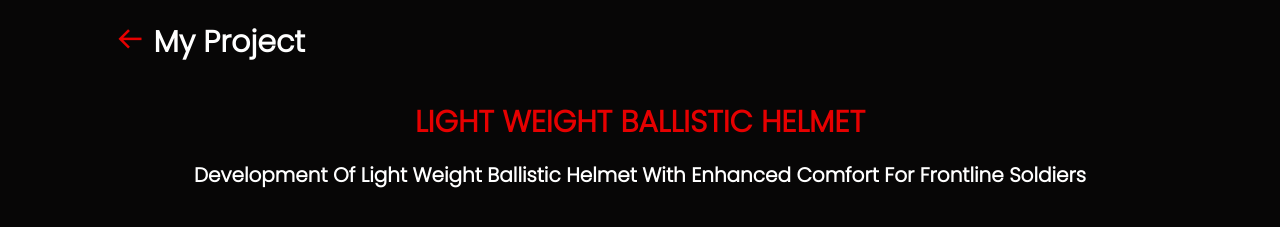
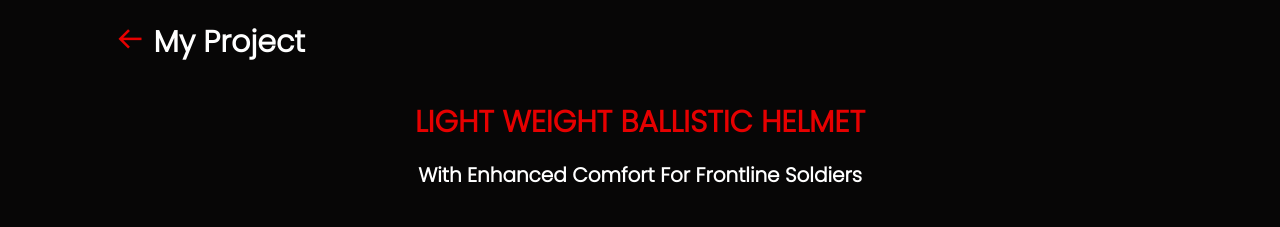
Before and after one commit to sathishsenthilkumar210/sathishportfolio, a plain HTML site: page Project-2.html in a window 1280 px wide. Shown: the top 227 px of the page. Drawn offline with nearby package versions, Linux system fonts and the light colour scheme; a script that the page names is missing.

Commit message:
Update Project-2.html

```diff
--- a/Project-2.html
+++ b/Project-2.html
@@ -24,8 +24,7 @@
   <section class="My Project-3" id="latestproject">
     <div class="project-title">
       <h1>LIGHT WEIGHT BALLISTIC HELMET</h1>
-      <h2>
-        Development Of Light Weight Ballistic Helmet With Enhanced Comfort For
+      <h2>With Enhanced Comfort For
         Frontline Soldiers
       </h2>
     </div>
```
